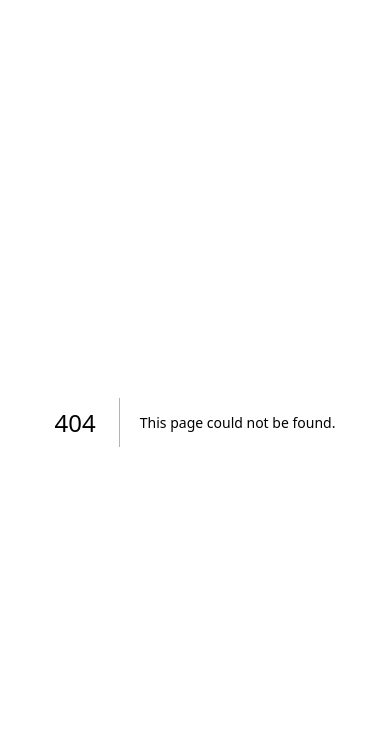
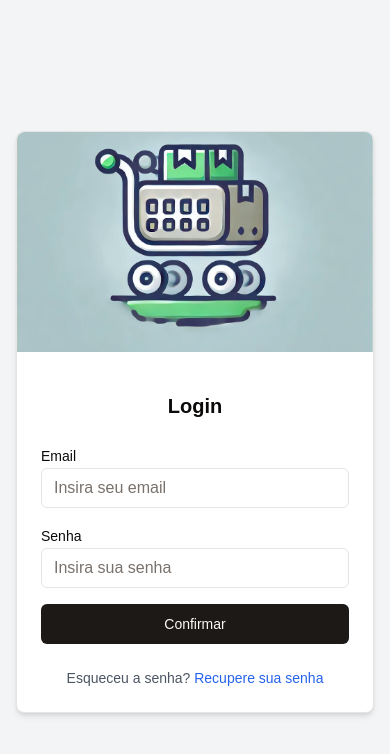
Before and after one commit to leomarzeuski/estoque-sistema, a Next.js app: page /login in a window 390 px wide. Before the commit this address had no page. Shown: the top 754 px of the page. Built offline with nearby package versions, Linux system fonts and the light colour scheme.

Commit message:
feat: login screen web/mobile

```diff
--- /dev/null
+++ b/src/app/login/page.tsx
@@ -0,0 +1,103 @@
+"use client";
+
+import React from "react";
+import { useForm } from "react-hook-form";
+import { zodResolver } from "@hookform/resolvers/zod";
+import * as z from "zod";
+import { Button } from "@/components/ui/button";
+import { Input } from "@/components/ui/input";
+import {
+  Card,
+  CardHeader,
+  CardContent,
+  CardFooter,
+} from "@/components/ui/card";
+import { Label } from "@/components/ui/label";
+import Image from "next/image";
+import Logo from "@/assets/Logo.png";
+
+const loginSchema = z.object({
+  email: z.string().email("Invalid email address"),
+  password: z.string().min(6, "Password must be at least 6 characters"),
+});
+
+type LoginFormValues = z.infer<typeof loginSchema>;
+
+const Login: React.FC = () => {
+  const {
+    register,
+    handleSubmit,
+    formState: { errors },
+  } = useForm<LoginFormValues>({
+    resolver: zodResolver(loginSchema),
+  });
+
+  const onSubmit = (data: LoginFormValues) => {
+    console.log("Login data:", data);
+  };
+
+  return (
+    <div className="flex flex-col items-center justify-center min-h-screen bg-gray-100 px-4">
+      <Card className="w-full max-w-sm shadow-md">
+        <div className="flex justify-center mb-4 h-[220px] rounded-lg">
+          <Image
+            src={Logo}
+            alt="Logo"
+            className="w-full h-auto object-cover rounded-t-lg"
+          />
+        </div>
+        <CardHeader>
+          <h1 className="text-xl font-semibold text-center">Login</h1>
+        </CardHeader>
+        <CardContent>
+          <form onSubmit={handleSubmit(onSubmit)} className="space-y-4">
+            <div>
+              <Label htmlFor="email">Email</Label>
+              <Input
+                id="email"
+                type="email"
+                {...register("email")}
+                placeholder="Insira seu email"
+              />
+              {errors.email && (
+                <p className="mt-1 text-sm text-red-600">
+                  {errors.email.message}
+                </p>
+              )}
+            </div>
+            <div>
+              <Label htmlFor="password">Senha</Label>
+              <Input
+                id="password"
+                type="password"
+                {...register("password")}
+                placeholder="Insira sua senha"
+              />
+              {errors.password && (
+                <p className="mt-1 text-sm text-red-600">
+                  {errors.password.message}
+                </p>
+              )}
+            </div>
+            <Button type="submit" className="w-full">
+              Confirmar
+            </Button>
+          </form>
+        </CardContent>
+        <CardFooter className="flex justify-center">
+          <p className="text-sm text-gray-600">
+            Esqueceu a senha?{" "}
+            <a
+              href="/forgot-password"
+              className="text-blue-600 hover:underline"
+            >
+              Recupere sua senha
+            </a>
+          </p>
+        </CardFooter>
+      </Card>
+    </div>
+  );
+};
+
+export default Login;
```
Also changed, not shown: src/assets/Logo.png (added).
